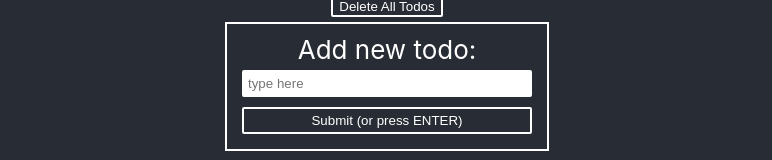
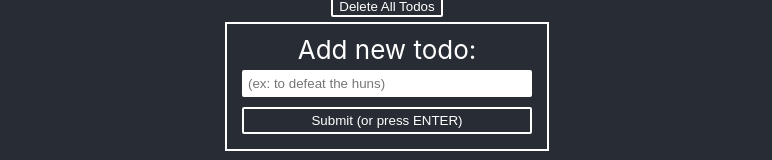
Before and after one commit to tr89on/Todolist, a React (Create React App) app: page / in a window 1280 px wide. Shown: the part 409-569 px from the top of the page, without its empty margins (253-1025 px from the left). Built offline with nearby package versions, Linux system fonts and the light colour scheme.

Commit message:
clear input field when a todo is submitted

```diff
--- a/src/App.js
+++ b/src/App.js
@@ -47,6 +47,7 @@ function App() {
     }
     setNumItems(newNum);
     setList(newList);
+    setInput('');
   }
 
   useKeyboardEvent('Enter', handleSubmit, 'input');
@@ -75,7 +76,7 @@ function App() {
 
         <div className='taskAdder'>
           Add new todo:
-          <input id='input' placeholder="type here" value={input} onChange={(event)=>{setInput(event.target.value)}}/>
+          <input id='input' placeholder="(ex: to defeat the huns)" value={input} onChange={(event)=>{setInput(event.target.value)}}/>
           <input className='btn' onClick={handleSubmit} type="submit" value="Submit (or press ENTER)" />
         </div>
 
```
